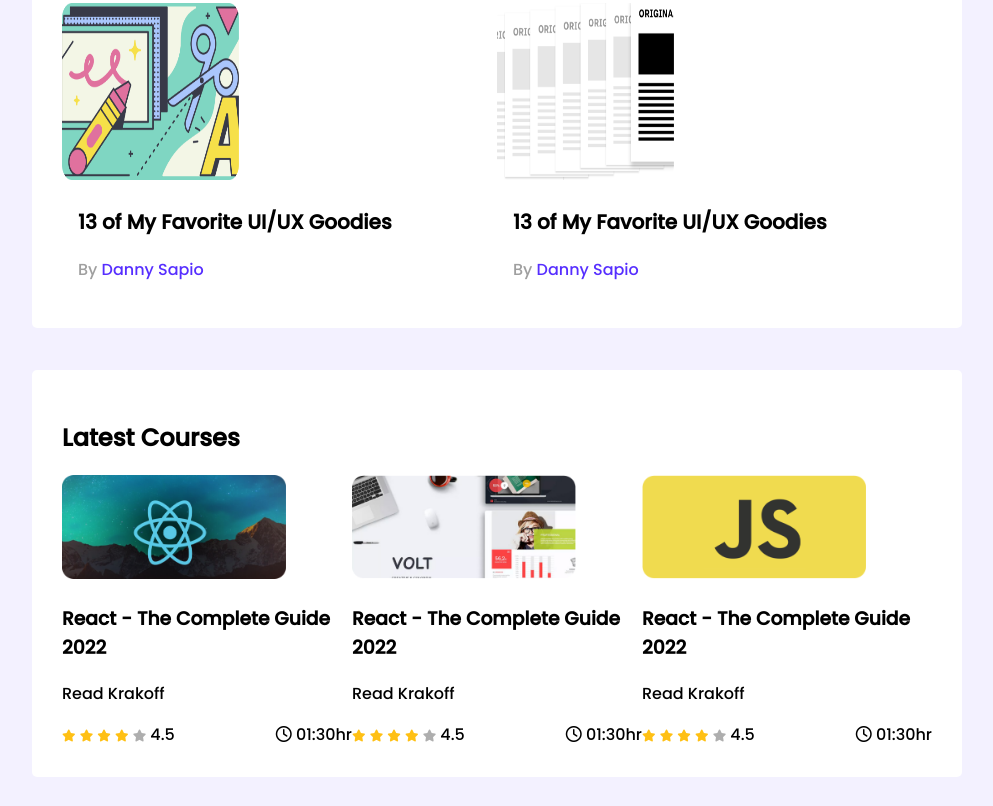
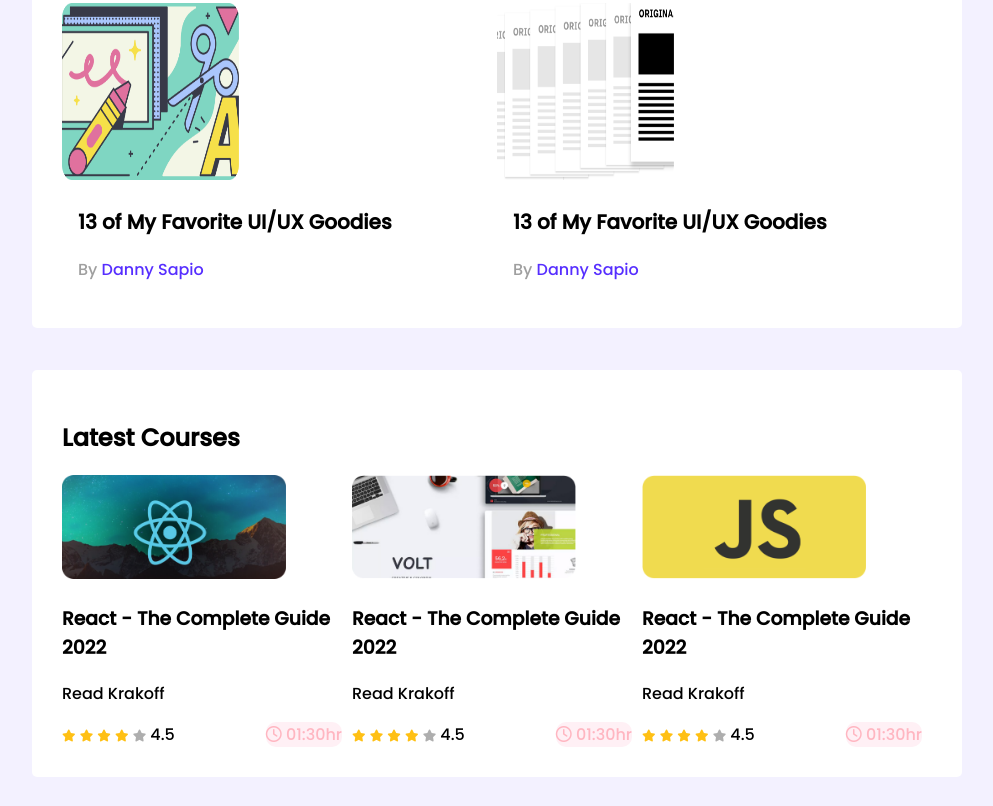
Before and after one commit to arshiha/leader-board-css3, a plain HTML site: page index.html in a window 1280 px wide. Shown: the part 817-1623 px from the top of the page, without its empty margins (143-1136 px from the left). Drawn offline with Linux system fonts and the light colour scheme.

Commit message:
finishing added

```diff
--- a/index.html
+++ b/index.html
@@ -23,7 +23,7 @@
             <div class="players">
                   <div class="player">
                       <img src="images/players/player-1.png" alt="">
-                      <h3 class="Player-name">Top Player-1</h3>
+                      <h3 class="Player-name">Jhon Smith</h3>
                   </div>
                   <div class="player">
                       <img src="images/players/player-2.png" alt="">
--- a/styles/style.css
+++ b/styles/style.css
@@ -131,3 +131,10 @@ courses styles
         grid-template-columns: repeat(2, 1fr);
     }
 }
+.course-duration{
+    background-color: lavenderblush;
+    border-radius: 10px;
+    margin-right: 10px;
+    font-weight: 100;
+    color: lightpink;
+}
```
